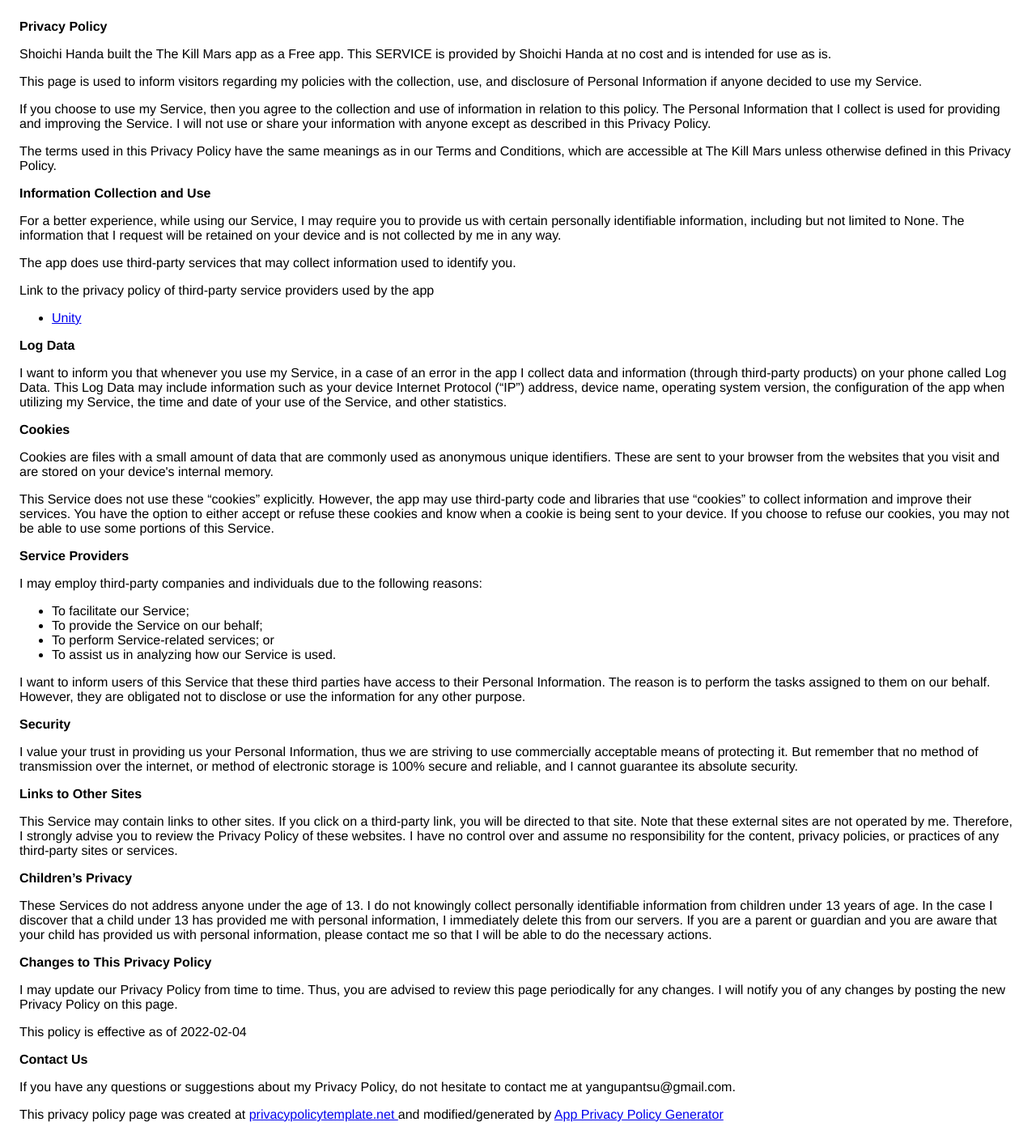
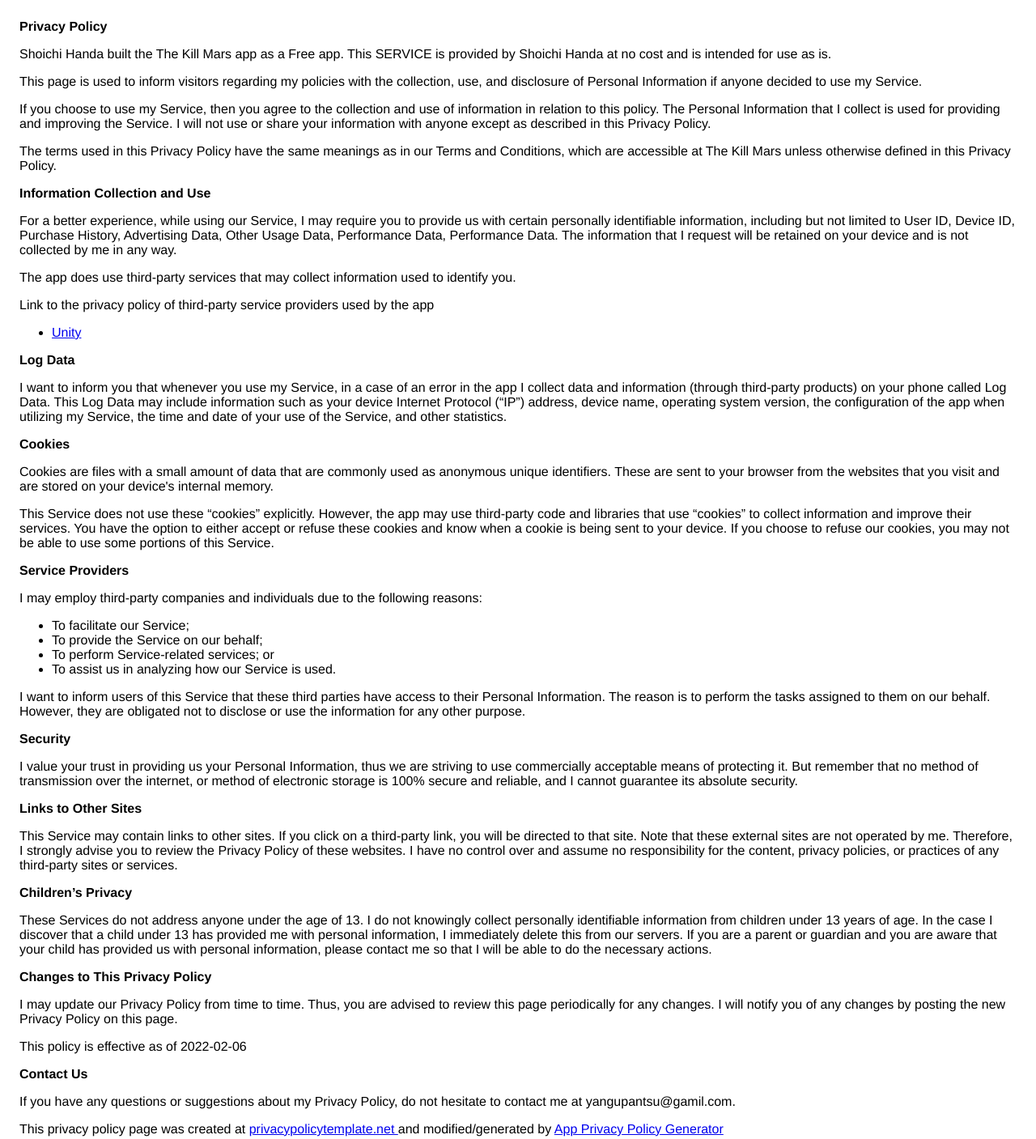
Before and after one commit to kenchan-handa/TheKillMarsPrivacyPolicy, a plain HTML site: page index.html in a window 1280 px wide. Shown: the whole page at 81% size. Drawn offline with Linux system fonts and the light colour scheme.

Commit message:
Update index.html

```diff
--- a/index.html
+++ b/index.html
@@ -29,7 +29,7 @@
                 </p> <p><strong>Information Collection and Use</strong></p> <p>
                   For a better experience, while using our Service, I
                   may require you to provide us with certain personally
-                  identifiable information, including but not limited to None. The information that
+                  identifiable information, including but not limited to User ID, Device ID, Purchase History, Advertising Data, Other Usage Data, Performance Data, Performance Data. The information that
                   I request will be retained on your device and is not collected by me in any way.
                 </p> <div><p>
                     The app does use third-party services that may collect
@@ -101,9 +101,9 @@
                   periodically for any changes. I will
                   notify you of any changes by posting the new Privacy Policy on
                   this page.
-                </p> <p>This policy is effective as of 2022-02-04</p> <p><strong>Contact Us</strong></p> <p>
+                </p> <p>This policy is effective as of 2022-02-06</p> <p><strong>Contact Us</strong></p> <p>
                   If you have any questions or suggestions about my
-                  Privacy Policy, do not hesitate to contact me at yangupantsu@gmail.com.
+                  Privacy Policy, do not hesitate to contact me at yangupantsu@gamil.com.
                 </p> <p>This privacy policy page was created at <a href="https://privacypolicytemplate.net" target="_blank" rel="noopener noreferrer">privacypolicytemplate.net </a>and modified/generated by <a href="https://app-privacy-policy-generator.nisrulz.com/" target="_blank" rel="noopener noreferrer">App Privacy Policy Generator</a></p>
     </body>
     </html>
```
